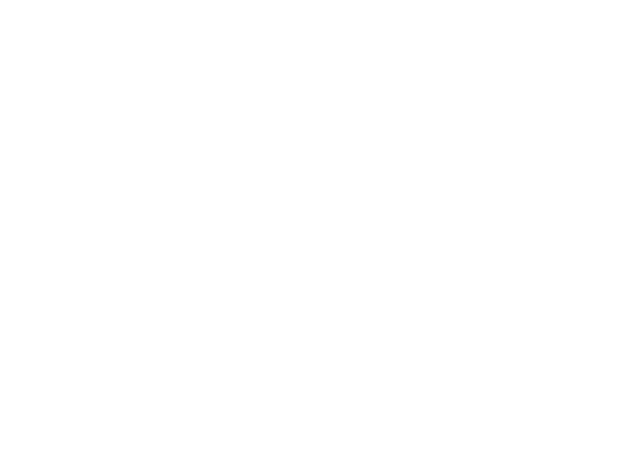
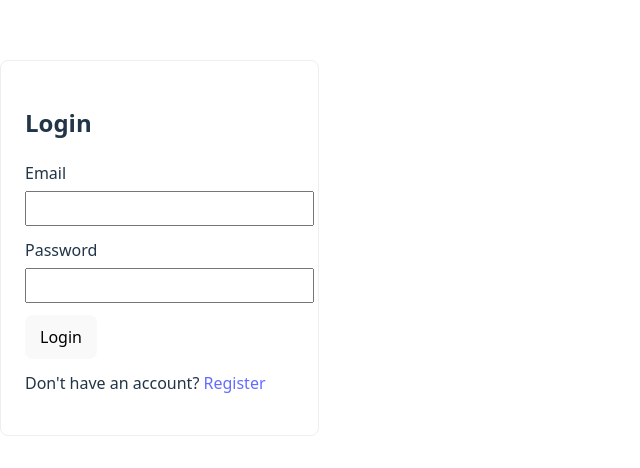
Before and after one commit to Mohanraj111789/EcommerceJava, a React app in the folder frontend/: page /login in a window 1280 px wide. Before the commit this address had no page. Shown: the part 152-620 px from the top of the page, without its empty margins (0-640 px from the left). Built offline with nearby package versions, Linux system fonts and the light colour scheme; the HTML template or start-up script is replaced by a standard one.

Commit message:
frontend Login setup

```diff
--- a/frontend/src/App.jsx
+++ b/frontend/src/App.jsx
@@ -4,6 +4,7 @@ import viteLogo from '/vite.svg'
 import { BrowserRouter as Router, Routes, Route } from 'react-router-dom'
 
 import Home from './pages/Home.jsx'
+import Login from './pages/Login.jsx'
 import './App.css'
 
 function App() {
@@ -14,6 +15,7 @@ function App() {
     <Router>
       <Routes>
         <Route path="/" element={<Home />} />
+        <Route path="/login" element={<Login />} />
       </Routes>
     </Router>
     </>
--- /dev/null
+++ b/frontend/src/pages/Login.jsx
@@ -0,0 +1,69 @@
+import { useState } from 'react';
+import { useNavigate, Link } from 'react-router-dom';
+
+export default function Login() {
+  const navigate = useNavigate();
+  const [form, setForm] = useState({ email: '', password: '' });
+  const [error, setError] = useState(null);
+  const [busy, setBusy] = useState(false);
+
+  const handleChange = (e) => setForm({ ...form, [e.target.name]: e.target.value });
+
+  const handleSubmit = async (e) => {
+    e.preventDefault();
+    setError(null);
+    setBusy(true);
+
+    const result = await login(form);
+    setBusy(false);
+
+    if (result.success) {
+      navigate('/');
+    } else {
+      // server might return string or object with field errors
+      setError(typeof result.error === 'string' ? result.error : JSON.stringify(result.error));
+    }
+  };
+
+  return (
+    <div style={{ maxWidth: 480, margin: '40px auto', border: '1px solid #eee', padding: 24, borderRadius: 8 }}>
+      <h2>Login</h2>
+
+      {error && <div style={{ color: 'red', marginBottom: 12 }}>{error}</div>}
+
+      <form onSubmit={handleSubmit}>
+        <div style={{ marginBottom: 12 }}>
+          <label>Email</label>
+          <input
+            name="email"
+            value={form.email}
+            onChange={handleChange}
+            required
+            type="email"
+            style={{ width: '100%', padding: 8, marginTop: 6 }}
+          />
+        </div>
+
+        <div style={{ marginBottom: 12 }}>
+          <label>Password</label>
+          <input
+            name="password"
+            value={form.password}
+            onChange={handleChange}
+            required
+            type="password"
+            style={{ width: '100%', padding: 8, marginTop: 6 }}
+          />
+        </div>
+
+        <button type="submit" disabled={busy} style={{ padding: '10px 14px' }}>
+          {busy ? 'Logging in...' : 'Login'}
+        </button>
+      </form>
+
+      <p style={{ marginTop: 12 }}>
+        Don't have an account? <Link to="/register">Register</Link>
+      </p>
+    </div>
+  );
+}
```
